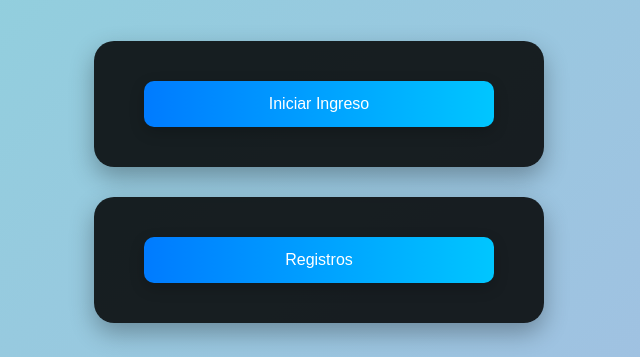
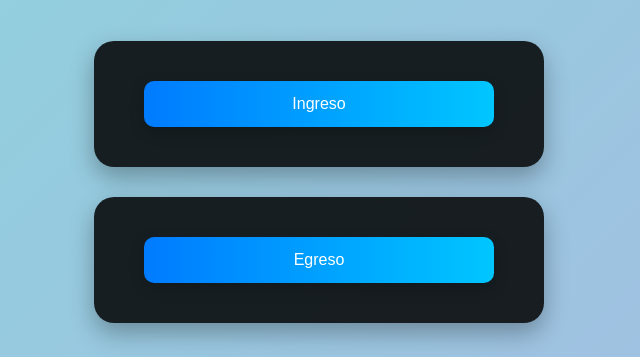
Before and after one commit to Hashtin/TPInicial, a Flask app: page / in a window 1280 px wide. Shown: the part 254-611 px from the top of the page, without its empty margins (321-961 px from the left). Run offline with Flask 3, Linux system fonts and the light colour scheme; data comes from the database, SQL or seed files in the repository.

Commit message:
modificacion del front, se cambiaron los botones y su funcion

```diff
--- a/backend/main.py
+++ b/backend/main.py
@@ -21,13 +21,21 @@ def index():
     conn.close()
     return render_template('index.html', registros=data)
 
-# Página temporal que abre la cámara
+# Página temporal que abre la cámara para ingresos
 @app.route('/ingreso_camera', methods=['GET', 'POST'])
 def ingreso_camera():
     if request.method == 'POST':
         # Aquí se podría integrar recognizer después
         return redirect(url_for('index'))
     return render_template('ingreso_camera.html')
+
+# Página temporal que abre la cámara para egresos
+@app.route('/egreso_camera', methods=['GET', 'POST'])
+def egreso_camera():
+    if request.method == 'POST':
+        # Aquí se podría integrar recognizer después
+        return redirect(url_for('index'))
+    return render_template('egreso_camera.html')
 
 # Stream de video en vivo
 def generar_frames():
--- a/frontend/templates/index.html
+++ b/frontend/templates/index.html
@@ -9,12 +9,12 @@
 
     <!-- Formulario de ingreso: abre la cámara al hacer clic -->
     <form action="{{ url_for('ingreso_camera') }}" method="get">
-        <button type="submit">Iniciar Ingreso</button>
+        <button type="submit">Ingreso</button>
     </form>
 
-    <!-- Botón de registros -->
-    <form action="{{ url_for('registros') }}" method="get">
-        <button type="submit">Registros</button>
+    <!-- Botón de Egreso -->
+    <form action="{{ url_for('egreso_camera') }}" method="get">
+        <button type="submit">Egreso</button>
     </form>
 </body>
 </html>
```
Also changed, not shown: frontend/templates/egreso_camera.html (added, +19 -0 lines), frontend/templates/registros.html (deleted, +0 -17 lines).
